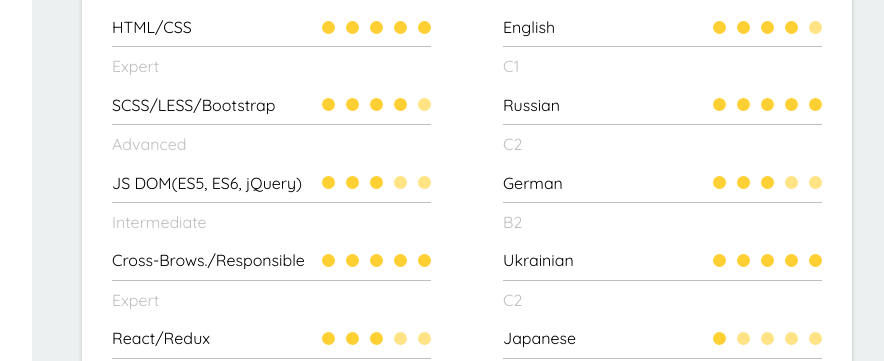
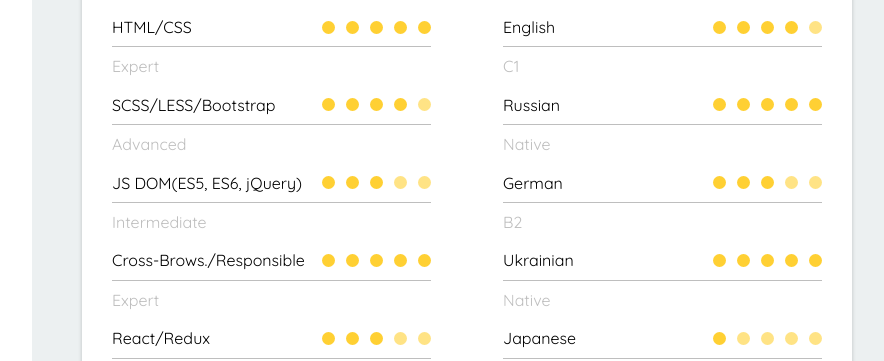
Before and after one commit to andrian-kars/Andrian-Kars-Site, a React (Create React App) app: page /#/about in a window 1280 px wide. Shown: the part 840-1201 px from the top of the page, without its empty margins (288-1172 px from the left). Built offline with nearby package versions, Linux system fonts and the light colour scheme.

Commit message:
Info-Changes

```diff
--- a/src/components/About/Info/Info.jsx
+++ b/src/components/About/Info/Info.jsx
@@ -153,7 +153,7 @@ const Info = () => {
                                 <span className={s.true}></span>
                             </div>
                         </div>
-                        <p className={s.level}>C2</p>
+                        <p className={s.level}>Native</p>
                     </div>
                     <div className={s.item}>
                         <div className={s.ability}>
@@ -179,7 +179,7 @@ const Info = () => {
                                 <span className={s.true}></span>
                             </div>
                         </div>
-                        <p className={s.level}>C2</p>
+                        <p className={s.level}>Native</p>
                     </div>
                     <div className={s.item}>
                         <div className={s.ability}>
```
